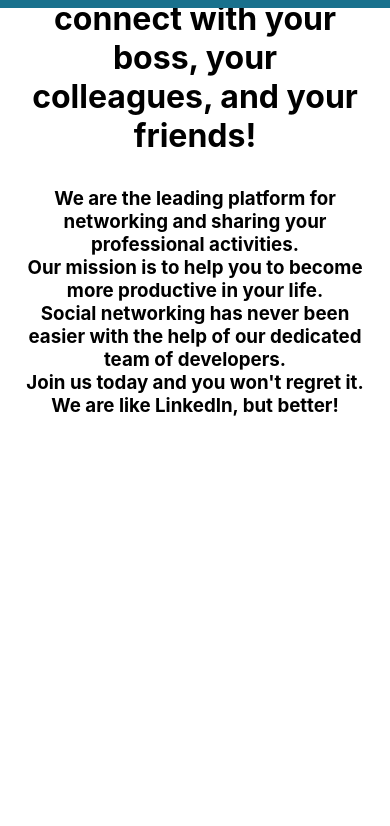
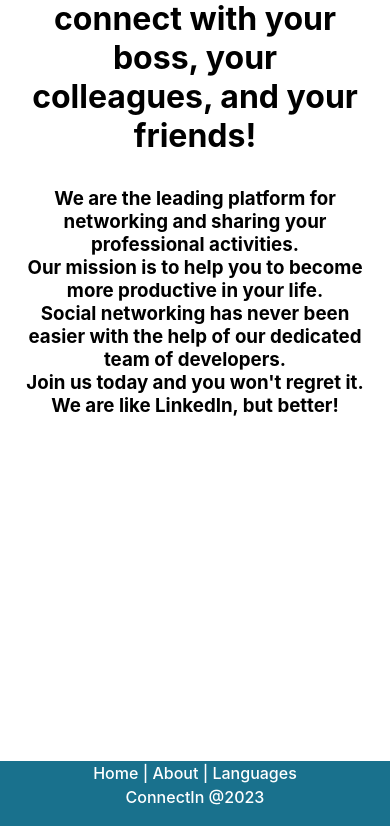
Before and after one commit to imran1289-ah/ConnectIn, a React (Create React App) app in the folder src/client/: page /signup in a window 390 px wide. Shown: the part 836-1662 px from the top of the page. Before the commit the page ends 1314 px from the top, so only its background shows below. Built offline with nearby package versions, Linux system fonts and the light colour scheme.

Commit message:
fixed the signup footer position/responsiveness

```diff
--- a/src/client/src/App.js
+++ b/src/client/src/App.js
@@ -1,6 +1,7 @@
 import Navbar from "./components/Navbar";
 import SignIn from "./components/SignIn";
 import LoginFooter from "./components/LoginFooter";
+import SignupFooter from "./components/SignupFooter";
 
 import { BrowserRouter, Routes, Route } from "react-router-dom";
 import SignUp from "./components/SignUp";
@@ -18,7 +19,7 @@
             path="/signup"
             element={
               <>
-                <Navbar /> <SignUp /> <LoginFooter />
+                <Navbar /> <SignUp /> <SignupFooter />
               </>
             }
           ></Route>
--- /dev/null
+++ b/src/client/src/components/SignupFooter.jsx
@@ -0,0 +1,17 @@
+import React from "react";
+import "../css/signupfooter.css";
+
+const Footer = () => {
+  return (
+    // Footer of the page
+    <div className="FooterSignup">
+      <div className="Info">
+        Home | About | Languages
+        <br></br>
+        ConnectIn @2023
+      </div>
+    </div>
+  );
+};
+
+export default Footer;
--- a/src/client/src/css/signup.css
+++ b/src/client/src/css/signup.css
@@ -12,7 +12,12 @@
   width: 40%;
 }
 
+.container {
+  min-height: 100vh;
+}
+
 .WrapperSignup {
+  margin-top: 10px;
   text-align: center;
   position: absolute;
   top: 55%;
@@ -84,6 +89,10 @@
     width: 350px;
   }
 
+  .container {
+    min-height: 180vh;
+  }
+
   .FormSignup {
     margin-left: auto;
     height: 300px;
--- /dev/null
+++ b/src/client/src/css/signupfooter.css
@@ -0,0 +1,18 @@
+.FooterSignup {
+  margin-top: auto;
+  left: 0;
+  bottom: 0;
+  width: 100%;
+  height: 65px;
+  background-color: #19718d;
+}
+
+.Info {
+  text-align: center;
+  font-style: normal;
+  font-weight: 500;
+  font-size: 16px;
+  line-height: 24px;
+  text-align: center;
+  color: white;
+}
```
Also changed, not shown: src/client/src/components/SignUp.jsx (+16 -50 lines), 2 other files (tests, documents, lock files or other folders).
